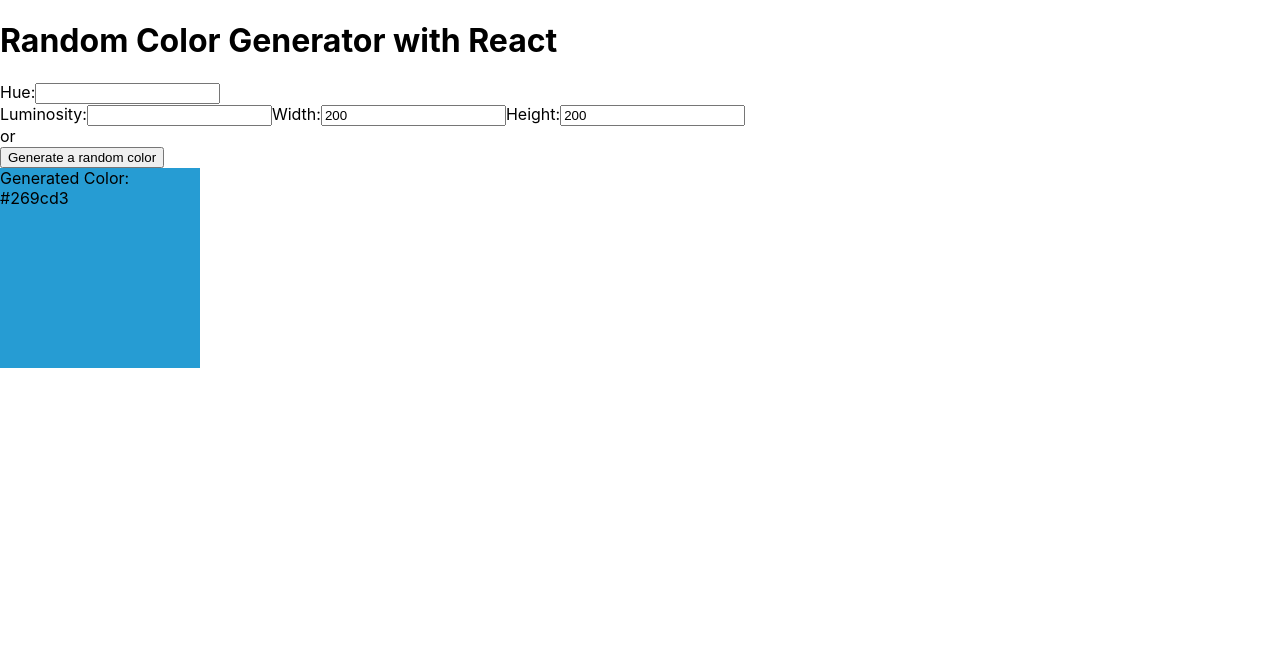
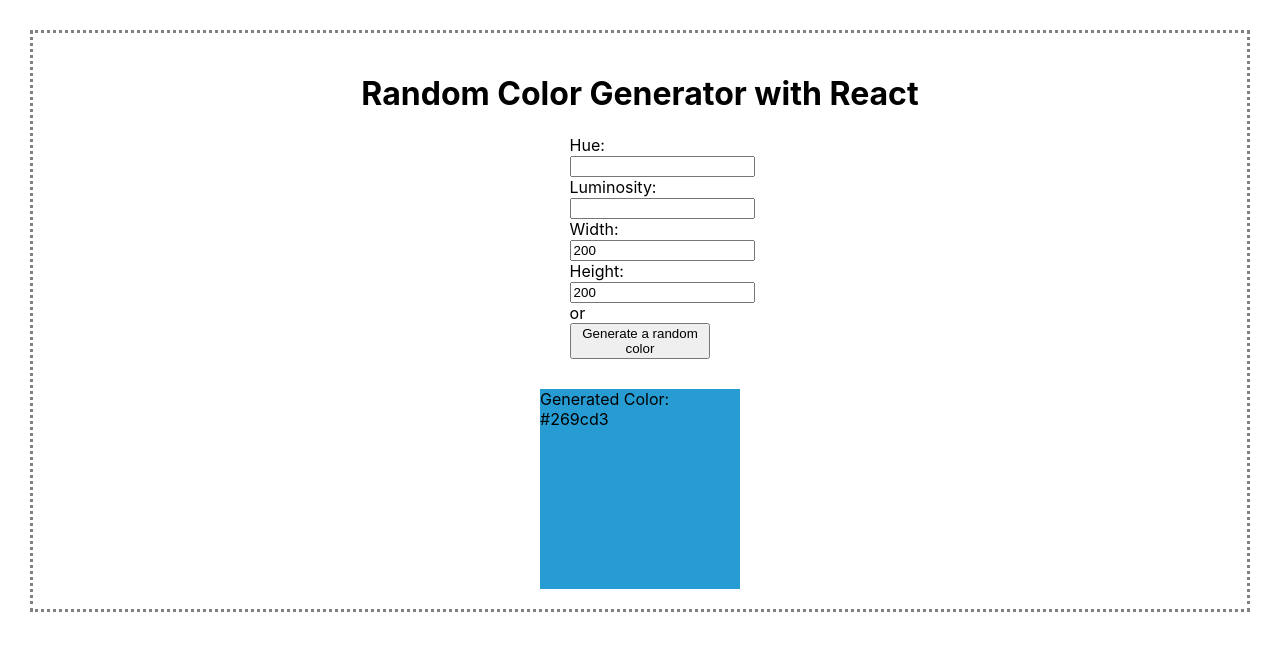
Before and after one commit to YairKlein92/react-random-color-generator, a React (Create React App) app: page / in a window 1280 px wide. Shown: the top 650 px of the page. Built offline with nearby package versions, Linux system fonts and the light colour scheme.

Commit message:
Format page

```diff
--- a/src/App.js
+++ b/src/App.js
@@ -1,7 +1,6 @@
 import './App.css';
 import randomColor from 'randomcolor';
 import React, { useState } from 'react';
-import { CSSTransition } from 'react-transition-group';
 
 export default function App() {
   const [color, setColor] = useState(randomColor());
@@ -23,9 +22,24 @@ export default function App() {
   // }
 
   return (
-    <div>
-      <h1>Random Color Generator with React </h1>
+    <div
+      style={{
+        margin: '30px',
+        border: '3px dotted grey',
+        padding: '20px',
+      }}
+    >
+      <h1 style={{ textAlign: 'center' }}>
+        Random Color Generator with React{' '}
+      </h1>
+      <div
+        style={{
+          width: '12%',
+          margin: 'auto',
+        }}
+      >
         Hue:
+        <br />
         <input
           value={hue}
           onChange={(event) => {
@@ -34,20 +48,25 @@ export default function App() {
         />
         <br />
         Luminosity:
+        <br />
         <input
           value={lum}
           onChange={(event) => {
             setLum(event.target.value);
           }}
         />
+        <br />
         Width:
+        <br />
         <input
           value={width}
           onChange={(event) => {
             setWidth(event.currentTarget.value);
           }}
         />
+        <br />
         Height:
+        <br />
         <input
           value={height}
           onChange={(event) => {
@@ -58,17 +77,20 @@ export default function App() {
         or
         <br />
         <button
+          style={{ marginBottom: '30px' }}
           onClick={() => {
             setColor(randomColor());
           }}
         >
           Generate a random color
         </button>
+      </div>
       <div
         style={{
           height: Number(height),
           width: Number(width),
           backgroundColor: bgColor,
+          margin: 'auto',
           WebkitTransition: 'background-color 2s ease-out',
           MozTransition: 'background-color 2s ease-out',
           OTransition: 'background-color 2s ease-out',
--- /dev/null
+++ b/src/Input.js
@@ -0,0 +1,3 @@
+export default function Input() {
+  return <input />;
+}
```
Also changed, not shown: Input.js (deleted, +0 -10 lines), Button.js (deleted), src/Button.js (added). Lines whose indentation alone changed are shown as unchanged.
